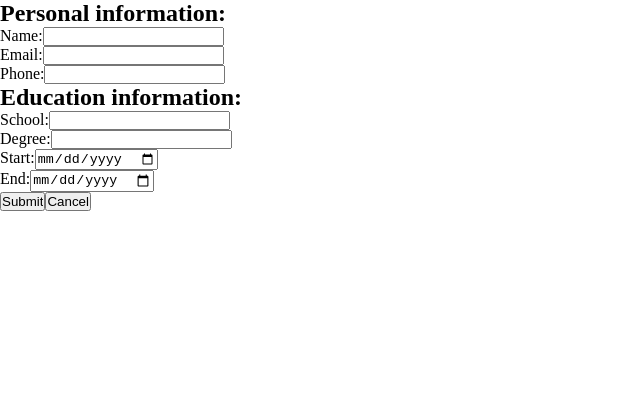
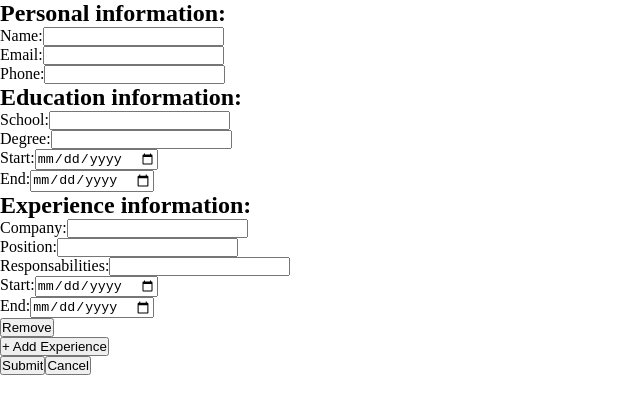
Before and after one commit to JuliaLarss/CreateCV, a React (Vite) app in the folder CVcreator/: page / in a window 1280 px wide. Shown: the top 414 px of the page, without its empty margins (0-640 px from the left). Built offline with nearby package versions, Linux system fonts and the light colour scheme.

Commit message:
experience section finished

```diff
--- a/CVcreator/src/App.jsx
+++ b/CVcreator/src/App.jsx
@@ -6,7 +6,11 @@ import Container from './components/Container';
 function App() {
 
   const[personalInfo, setPersoalInfo] = useState({name:"",email:"",phone:""});
+
   const[educationInfo, setEducationInfo] = useState({school:'', degree:'',start:'',end:''});
+
+  const[experienceInfo, setExperienceInfo] = useState([]);
+
   const[viewForm, setViewForm] = useState(true)
 
   const updatePersonalInfo = (newValue) => {
@@ -14,6 +18,10 @@ function App() {
   }
 const updateEducationInfo = (newValue) => {
   setEducationInfo(newValue);
+}
+
+const updateExperienceInfo = (newValue) => {
+  setExperienceInfo(newValue);
 }
 
   if(viewForm){
@@ -26,13 +34,19 @@ const updateEducationInfo = (newValue) => {
         education={educationInfo}
         updateEducation={updateEducationInfo}
 
+        experience={experienceInfo}
+        updateExperience={updateExperienceInfo}
+
         updateStatus={() => {setViewForm(!viewForm)}}/>
       </>
     )
   }
   return (
     <>
-    <Container personal={personalInfo} education={educationInfo}/>
+    <Container
+    personal={personalInfo}
+    education={educationInfo}
+    experience={experienceInfo}/>
     <button type='button' onClick={() => {setViewForm(!viewForm)}}>Edit</button>
     </>
   )
--- a/CVcreator/src/components/Container.jsx
+++ b/CVcreator/src/components/Container.jsx
@@ -1,21 +1,25 @@
 import PropTypes from 'prop-types'
 import Personal from './personal/Personal'
 import Education from './education/Education';
+import Experience from './experience/Experience';
 
-function Container({personal, education}) {
+function Container({personal, education, experience}) {
   return (
     <div>
       <h2>Personal:</h2>
         <Personal personalData={personal}/>
       <h2>Education:</h2>
-      <Education educationData={education}/>
+        <Education educationData={education}/>
+      <h2>Experience:</h2>
+        <Experience experienceData={experience}/>
     </div>
   )
 }
 
 Container.propTypes = {
     personal:PropTypes.object,
-    education:PropTypes.object
+    education:PropTypes.object,
+    experience:PropTypes.array
 }
 
 export default Container;
--- a/CVcreator/src/components/Form.jsx
+++ b/CVcreator/src/components/Form.jsx
@@ -2,11 +2,31 @@ import PropTypes from 'prop-types';
 import { useState } from 'react';
 import PersonalForm from './personal/PersonalForm';
 import EducationForm from './education/EducationForm';
+import ExperienceForm from './experience/ExperienceForm';
 
-function Form({personal, updatePersonal, education, updateEducation, updateStatus}) {
+function Form({
+    personal, updatePersonal,
+    education, updateEducation,
+    experience, updateExperience,
+    updateStatus}) {
 
     const [personalInfo, setPersonalInfo] = useState(personal);
+
     const [educationInfo, setEducationInfo] = useState(education);
+
+    const [experienceInfo, setExperienceInfo] = useState(
+        experience.length > 0 ? experience:
+        [{ company:"", position:"", responsB:"",start:"",end:""}]
+    );
+
+    const isEmpty = (object) => {
+        for(const [ ,value] of Object.entries(object)){
+            if(value!==""){
+                return false;
+            }
+            return true;
+        }
+    }
 
     const updatePersonalInfo = (newValue) => {
         setPersonalInfo(newValue);
@@ -16,10 +36,15 @@ function Form({personal, updatePersonal, education, updateEducation, updateStatu
         setEducationInfo(newValue);
     }
 
+    const updateExperienceInfo = (newValue) => {
+        setExperienceInfo(newValue);
+    }
+
     const SubmitForm=(e)=> {
         e.preventDefault;
         updatePersonal(personalInfo);
         updateEducation(educationInfo);
+        updateExperience(experienceInfo.filter((elem) => !isEmpty(elem)));
         updateStatus();
     }
 
@@ -38,6 +63,10 @@ function Form({personal, updatePersonal, education, updateEducation, updateStatu
             <EducationForm
                 educationInput={educationInfo}
                 updateInput={updateEducationInfo}/>
+            <h2>Experience information:</h2>
+            <ExperienceForm
+                experienceInput={experienceInfo}
+                updateInput={updateExperienceInfo} />
             <input type="submit" />
             <button type="button" onClick={cancelForm}>Cancel</button>
         </form>
@@ -50,6 +79,8 @@ Form.propTypes={
     updatePersonal:PropTypes.func,
     education:PropTypes.object,
     updateEducation:PropTypes.func,
+    experience:PropTypes.array,
+    updateExperience:PropTypes.func,
     updateStatus:PropTypes.func
 }
 export default Form
--- a/CVcreator/src/components/education/Education.jsx
+++ b/CVcreator/src/components/education/Education.jsx
@@ -3,11 +3,11 @@ import PropTypes from 'prop-types';
 function Education({educationData}) {
   return (
     <div>
-        <h3>School: {educationData.school}</h3>
-        <p>Degree: {educationData.degree}</p>
+        <h3><b>School:</b> {educationData.school}</h3>
+        <p><b>Degree:</b> {educationData.degree}</p>
         <div className="dateContainer">
-            <p>Start: {educationData.start}</p>
-            <p>End: {educationData.end}</p>
+            <p><b>Start:</b> {educationData.start}</p>
+            <p><b>End:</b> {educationData.end}</p>
         </div>
     </div>
   )
--- a/CVcreator/src/components/education/EducationForm.jsx
+++ b/CVcreator/src/components/education/EducationForm.jsx
@@ -14,7 +14,7 @@ function EducationForm({educationInput, updateInput}) {
             <label htmlFor="school">School:</label>
             <input
                 type="text"
-                name='school'
+                name="school"
                 value={educationInput.school}
                 onChange={(e) => {updateEducationData(e)}} />
         </div>
--- /dev/null
+++ b/CVcreator/src/components/experience/Experience.jsx
@@ -0,0 +1,24 @@
+import PropTypes from 'prop-types'
+
+function Experience({experienceData}) {
+  return (
+    <div>
+      {experienceData.map((elem, id) => {
+        return (
+          <div key={id}>
+            <h3><b>Company:</b> {elem.company}</h3>
+            <p><b>Position:</b> {elem.position}</p>
+            <p><b>Position:</b> {elem.responsB}</p>
+            <p><b>Start/finish:</b> {elem.start} - {elem.end === "" ? "present" : elem.end}</p>
+          </div>
+        )
+      })}
+    </div>
+  )
+}
+
+
+Experience.propTypes = {
+  experienceData:PropTypes.array
+}
+export default Experience
--- /dev/null
+++ b/CVcreator/src/components/experience/ExperienceForm.jsx
@@ -0,0 +1,84 @@
+import PropTypes from 'prop-types';
+
+
+function ExperienceForm({experienceInput, updateInput}) {
+
+    const handleFormChange = (index,event) => {
+        let data = [...experienceInput];
+        data[index][event.target.name]  = event.target.value;
+        updateInput(data);
+    }
+
+    const addInput = () => {
+        let newFiels = {
+            company:'', position:'', responsB:'', start:'',end:'',
+        };
+        updateInput([...experienceInput, newFiels]);
+    }
+
+    const removeInput = (index) => {
+        let data = [...experienceInput];
+        data.slice(index,1);
+        updateInput(data);
+    }
+  return (
+    <div>
+        {experienceInput.map((elem, index) => {
+            return (
+                <div key={index}>
+                    <div>
+                        <label htmlFor="company">Company:</label>
+                        <input
+                        type="text"
+                        name='company'
+                        value={elem.company}
+                        onChange={(e) => handleFormChange(index,e)} />
+                    </div>
+                    <div>
+                        <label htmlFor="position">Position:</label>
+                        <input
+                        type="text"
+                        name='position'
+                        value={elem.position}
+                        onChange={(e) => handleFormChange(index,e)} />
+                    </div>
+                    <div>
+                        <label htmlFor="responsB">Responsabilities:</label>
+                        <input
+                        type="text"
+                        name='responsB'
+                        value={elem.responsB}
+                        onChange={(e) => handleFormChange(index,e)} />
+                    </div>
+                    <div className="dateContainer">
+                        <div>
+                            <label htmlFor="start">Start:</label>
+                            <input
+                            type="date"
+                            name='start'
+                            value={elem.start}
+                            onChange={(e) => handleFormChange(index,e)} />
+                        </div>
+                        <div>
+                            <label htmlFor="end">End:</label>
+                            <input
+                            type="date"
+                            name='end'
+                            value={elem.end}
+                            onChange={(e) => handleFormChange(index,e)} />
+                        </div>
+                    </div>
+                    <button type="button" onClick={() => removeInput(index)}>Remove</button>
+                </div>
+            )
+        })}
+        <button type="button" onClick={addInput}>+ Add Experience</button>
+    </div>
+  )
+}
+
+ExperienceForm.propTypes={
+    experienceInput:PropTypes.array,
+    updateInput:PropTypes.func
+}
+export default ExperienceForm
--- a/CVcreator/src/components/personal/Personal.jsx
+++ b/CVcreator/src/components/personal/Personal.jsx
@@ -3,9 +3,9 @@ import PropTypes from 'prop-types'
 function Personal({personalData}) {
   return (
     <div>
-        <h3>Name: {personalData.name}</h3>
-        <p>Email: {personalData.email}</p>
-        <p>Phone: {personalData.phone}</p>
+        <h3><b>Name:</b> {personalData.name}</h3>
+        <p><b>Email:</b> {personalData.email}</p>
+        <p><b>Phone:</b> {personalData.phone}</p>
     </div>
   )
 }
```
